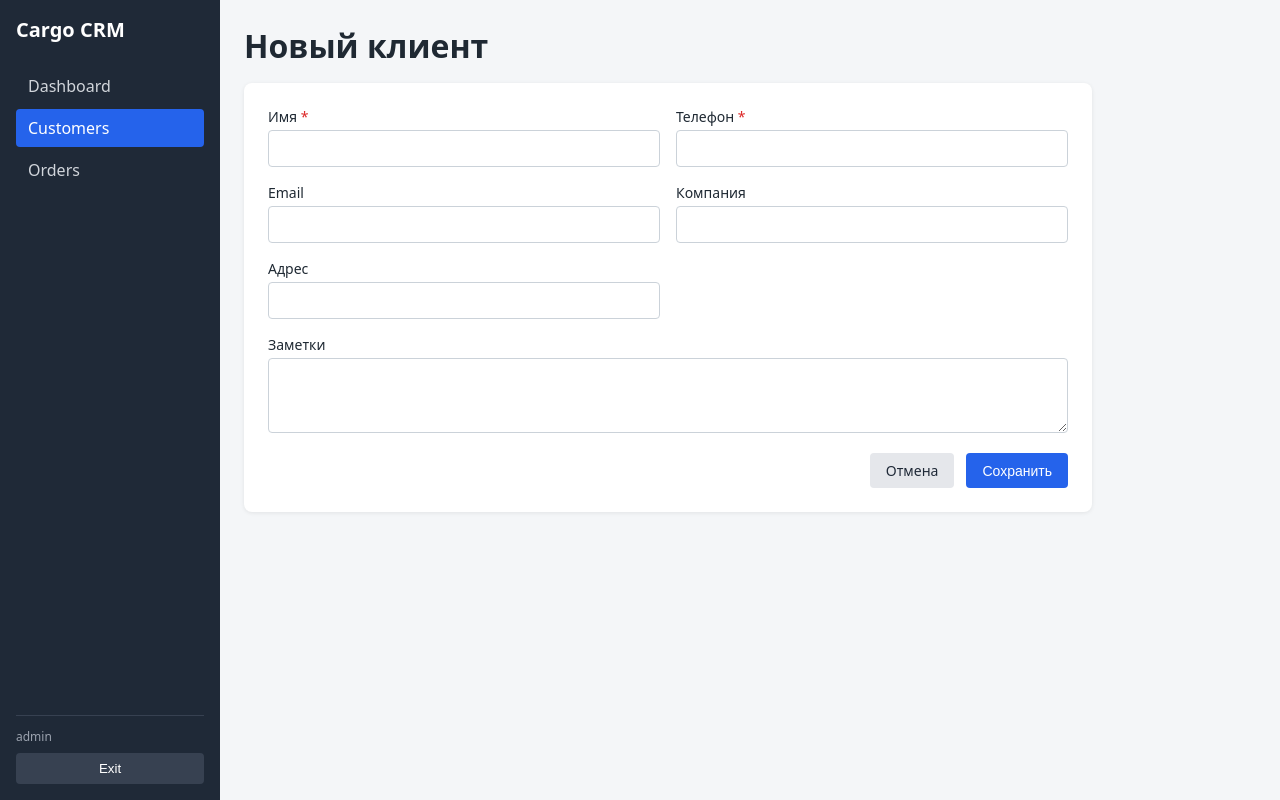
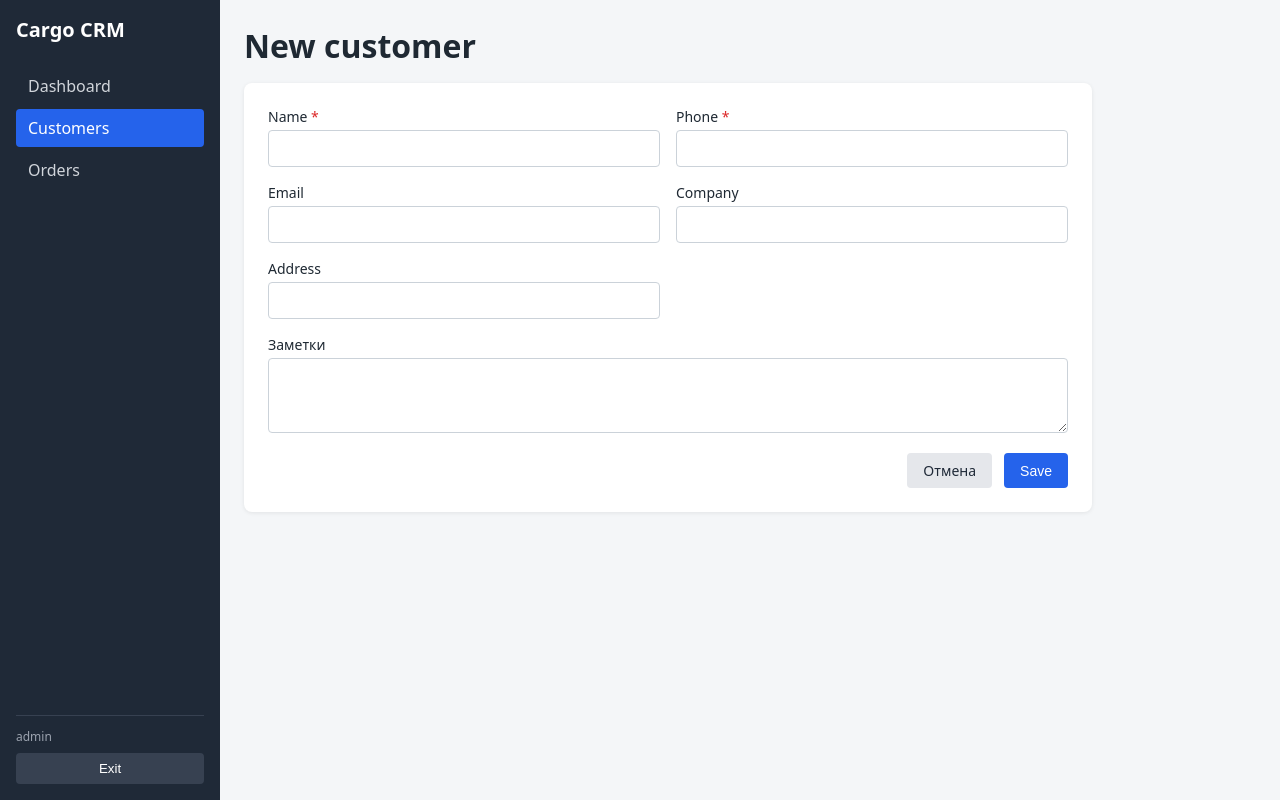
Before and after one commit to tanos27038210/Cargo-frontend, a React (Vite) app: page /customers/new in a window 1280 px wide. Built offline with nearby package versions, Linux system fonts and the light colour scheme; sample sign-in values are in the browser's storage.

Commit message:
Translate into english russian fields name

```diff
--- a/src/pages/CustomerFormPage.jsx
+++ b/src/pages/CustomerFormPage.jsx
@@ -42,7 +42,7 @@ function CustomerFormPage() {
                     notes: c.notes || '',
                 });
             } catch (err) {
-                toast.error(err.response?.data?.message || 'Не удалось загрузить клиента');
+                toast.error(err.response?.data?.message || 'Failed to load customer');
                 navigate('/customers', { replace: true });
             } finally {
                 setLoading(false);
@@ -59,30 +59,30 @@ function CustomerFormPage() {
     const validate = () => {
         const e = {};
         if (!form.name.trim()) {
-            e.name = 'Введите имя';
+            e.name = 'Enter name';
         } else if (form.name.trim().length > 150) {
-            e.name = 'Не больше 150 символов';
+            e.name = 'Maximum 150 characters';
         }
         if (form.companyName.trim().length > 150) {
-            e.companyName = 'Не больше 150 символов';
+            e.companyName = 'Maximum 150 characters';
         }
         if (form.email.trim()) {
             if (!/^\S+@\S+\.\S+$/.test(form.email.trim())) {
-                e.email = 'Неверный формат email';
+                e.email = 'Invalid format email';
             } else if (form.email.trim().length > 100) {
-                e.email = 'Не больше 100 символов';
+                e.email = 'Maximum 100 characters';
             }
         }
         if (!form.phone.trim()) {
-            e.phone = 'Введите телефон';
+            e.phone = 'Enter phone number';
         } else if (!/^[0-9+()\s-]{5,50}$/.test(form.phone.trim())) {
-            e.phone = 'Допустимы цифры, +, (, ), пробел и дефис, от 5 до 50 символов';
+            e.phone = 'Digits, +, (, ), spaces and hyphens allowed, 5 to 50 characters';
         }
         if (form.address.trim().length > 100) {
-            e.address = 'Не больше 100 символов';
+            e.address = 'Maximum 100 characters';
         }
         if (form.notes.trim().length > 250) {
-            e.notes = 'Не больше 250 символов';
+            e.notes = 'Maximum 250 characters';
         }
         return e;
     };
@@ -108,10 +108,10 @@ function CustomerFormPage() {
         try {
             if (isEdit) {
                 await updateCustomer(id, payload);
-                toast.success('Клиент обновлён');
+                toast.success('Customer updated');
             } else {
                 await createCustomer(payload);
-                toast.success('Клиент создан');
+                toast.success('Customer created');
             }
             navigate('/customers');
         } catch (err) {
@@ -123,7 +123,7 @@ function CustomerFormPage() {
                 });
                 setErrors(fieldErrors);
             } else {
-                toast.error(data?.message || 'Не удалось сохранить клиента');
+                toast.error(data?.message || 'Failed to save customer');
             }
         } finally {
             setSaving(false);
@@ -137,23 +137,23 @@ function CustomerFormPage() {
     return (
         <div>
             <div className="page-header">
-                <h1>{isEdit ? 'Изменить клиента' : 'Новый клиент'}</h1>
+                <h1>{isEdit ? 'Update customer' : 'New customer'}</h1>
             </div>
 
             <form className="entity-form" onSubmit={handleSubmit} noValidate>
                 <div className="form-grid">
-                    <FormInput label="Имя" name="name" value={form.name} onChange={handleChange} error={errors.name} required />
-                    <FormInput label="Телефон" name="phone" value={form.phone} onChange={handleChange} error={errors.phone} required />
+                    <FormInput label="Name" name="name" value={form.name} onChange={handleChange} error={errors.name} required />
+                    <FormInput label="Phone" name="phone" value={form.phone} onChange={handleChange} error={errors.phone} required />
                     <FormInput label="Email" name="email" type="email" value={form.email} onChange={handleChange} error={errors.email} />
-                    <FormInput label="Компания" name="companyName" value={form.companyName} onChange={handleChange} error={errors.companyName} />
-                    <FormInput label="Адрес" name="address" value={form.address} onChange={handleChange} error={errors.address} />
+                    <FormInput label="Company" name="companyName" value={form.companyName} onChange={handleChange} error={errors.companyName} />
+                    <FormInput label="Address" name="address" value={form.address} onChange={handleChange} error={errors.address} />
                 </div>
                 <FormTextarea label="Заметки" name="notes" value={form.notes} onChange={handleChange} error={errors.notes} />
 
                 <div className="form-actions">
                     <Link to="/customers" className="btn secondary">Отмена</Link>
                     <button type="submit" className="btn" disabled={saving}>
-                        {saving ? 'Сохранение...' : 'Сохранить'}
+                        {saving ? 'Saving...' : 'Save'}
                     </button>
                 </div>
             </form>
--- a/src/pages/CustomersPage.jsx
+++ b/src/pages/CustomersPage.jsx
@@ -40,7 +40,7 @@ function CustomersPage() {
                 });
                 setData(response.data);
             } catch (err) {
-                setError(err.response?.data?.message || 'Не удалось загрузить клиентов');
+                setError(err.response?.data?.message || 'Failed to load customer');
             } finally {
                 setLoading(false);
             }
@@ -67,7 +67,7 @@ function CustomersPage() {
         setDeleteLoading(true);
         try {
             await deleteCustomer(deleting.id);
-            toast.success('Клиент удалён');
+            toast.success('Customer deleted');
             setDeleting(null);
             if (data.content.length === 1 && page > 0) {
                 setPage(page - 1);
@@ -75,7 +75,7 @@ function CustomersPage() {
                 setReloadKey((k) => k + 1);
             }
         } catch (err) {
-            toast.error(err.response?.data?.message || 'Не удалось удалить клиента');
+            toast.error(err.response?.data?.message || 'Failed to delete customer');
             setDeleting(null);
         } finally {
             setDeleteLoading(false);
@@ -83,13 +83,13 @@ function CustomersPage() {
     };
 
     const columns = [
-        { key: 'name', title: 'Имя', sortable: true },
-        { key: 'companyName', title: 'Компания', render: (c) => c.companyName || '—' },
-        { key: 'phone', title: 'Телефон' },
+        { key: 'name', title: 'Name', sortable: true },
+        { key: 'companyName', title: 'Company', render: (c) => c.companyName || '—' },
+        { key: 'phone', title: 'Phone' },
         { key: 'email', title: 'Email', render: (c) => c.email || '—' },
         {
             key: 'createdAt',
-            title: 'Создан',
+            title: 'Created',
             sortable: true,
             render: (c) => c.createdAt.slice(0, 10),
         },
@@ -98,10 +98,10 @@ function CustomersPage() {
             title: '',
             render: (c) => (
                 <div className="row-actions">
-                    <Link to={`/customers/${c.id}/edit`}>Изменить</Link>
+                    <Link to={`/customers/${c.id}/edit`}>Edit</Link>
                     {user?.role === 'ADMIN' && (
                         <button className="link-danger" onClick={() => setDeleting(c)}>
-                            Удалить
+                            Delete
                         </button>
                     )}
                 </div>
@@ -112,14 +112,14 @@ function CustomersPage() {
     return (
         <div>
             <div className="page-header">
-                <h1>Клиенты</h1>
-                <span className="muted">Всего: {data.totalElements}</span>
+                <h1>Customers</h1>
+                <span className="muted">Total: {data.totalElements}</span>
                 <Link to="/customers/new" className="btn push-right">
-                    Добавить клиента
+                    Add customer
                 </Link>
             </div>
 
-            <SearchBar onSearch={handleSearch} placeholder="Имя, email, телефон или компания" />
+            <SearchBar onSearch={handleSearch} placeholder="Name, email, phone or company" />
 
             {error && <div className="form-error">{error}</div>}
 
@@ -133,12 +133,12 @@ function CustomersPage() {
                 page={page}
                 totalPages={data.totalPages}
                 onPageChange={setPage}
-                emptyText="Клиенты не найдены"
+                emptyText="Customers not found"
             />
 
             <ConfirmDialog
                 open={Boolean(deleting)}
-                message={`Удалить клиента «${deleting?.name}»? Это действие нельзя отменить.`}
+                message={`Delete customer «${deleting?.name}»? This action cannot be undone.`}
                 onConfirm={handleDelete}
                 onCancel={() => setDeleting(null)}
                 loading={deleteLoading}
```
Also changed, not shown: src/api/orders.jsx (added).
